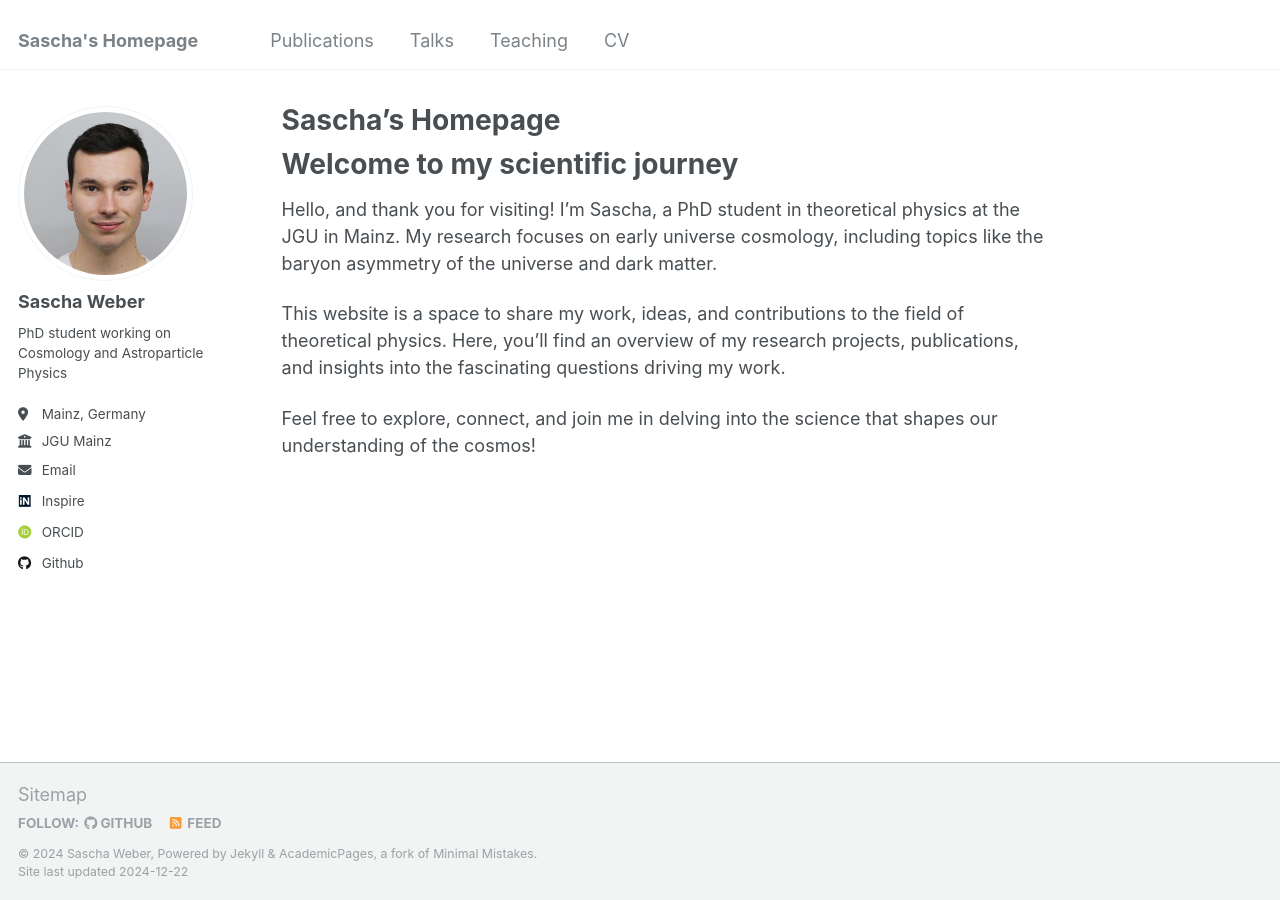
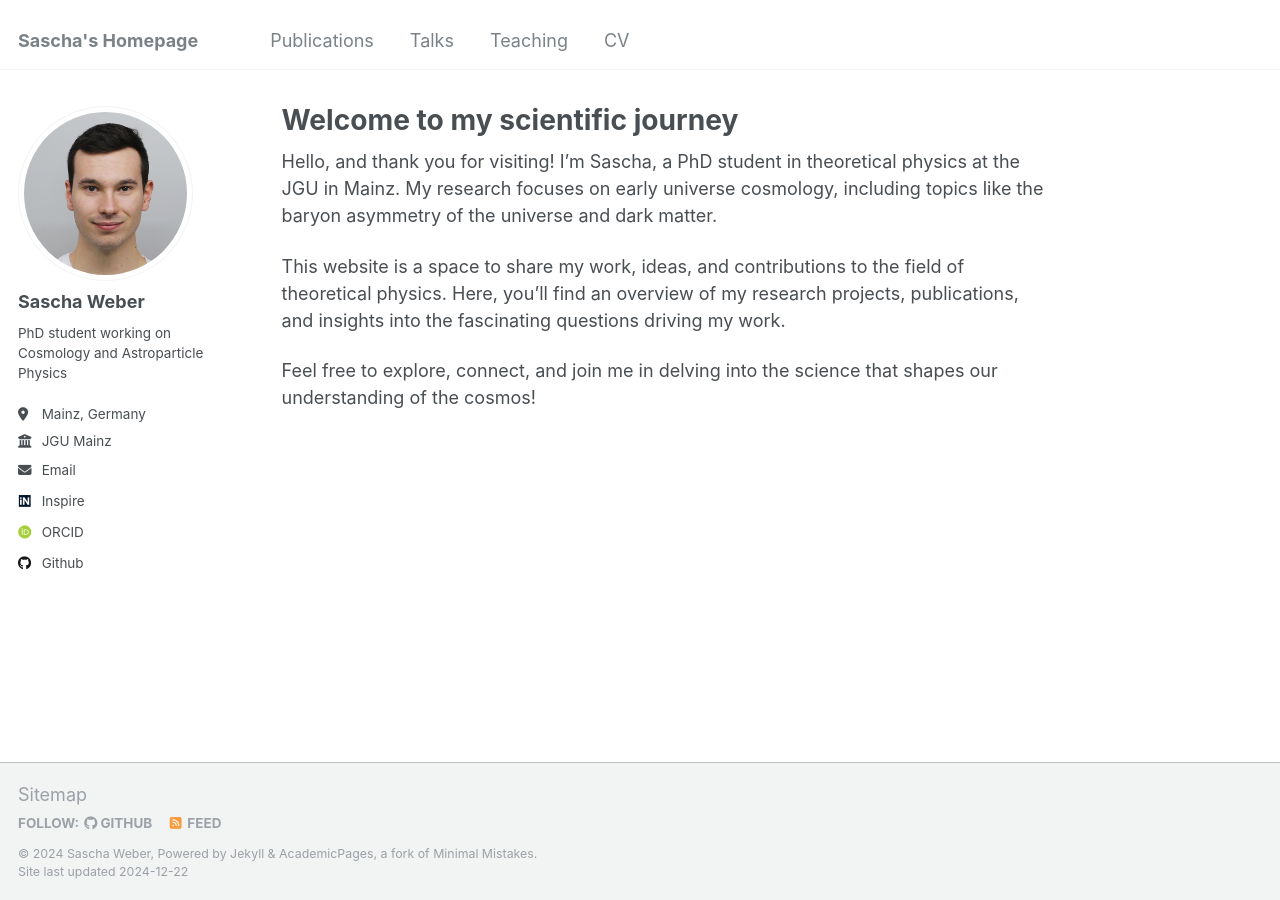
Before and after one commit to sweber31/sweber31.github.io, a Jekyll site: the page built from _pages/about.md, in a window 1280 px wide. Built offline with Jekyll 4.4.1, drawn with Linux system fonts in a browser that asks for light colours; some web fonts are replaced.

Commit message:
Update about.md

```diff
--- a/_pages/about.md
+++ b/_pages/about.md
@@ -1,13 +1,12 @@
 ---
 permalink: /
-title: "Sascha's Homepage"
+title: "Welcome to my scientific journey"
 author_profile: true
 redirect_from:
   - /about/
   - /about.html
 ---
 
-# Welcome to my scientific journey
 Hello, and thank you for visiting! I'm Sascha, a PhD student in theoretical physics at the JGU in Mainz. My research focuses on early universe cosmology, including topics like the baryon asymmetry of the universe and dark matter.
 
 This website is a space to share my work, ideas, and contributions to the field of theoretical physics. Here, you'll find an overview of my research projects, publications, and insights into the fascinating questions driving my work.
```
